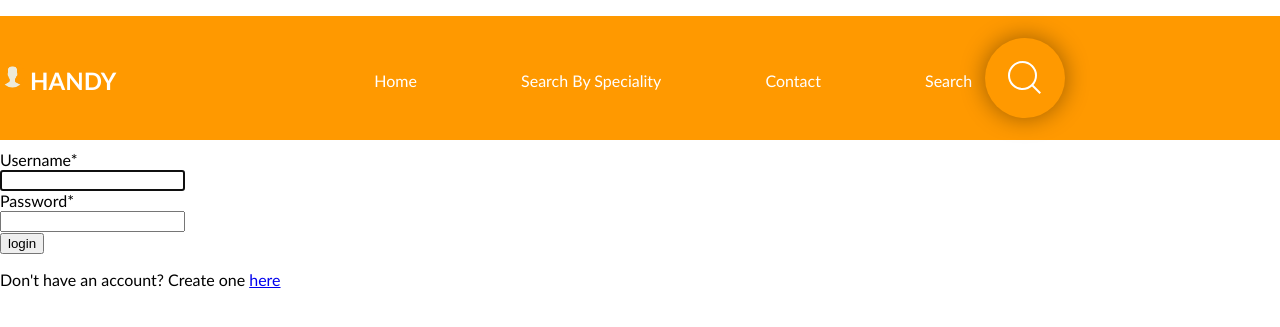
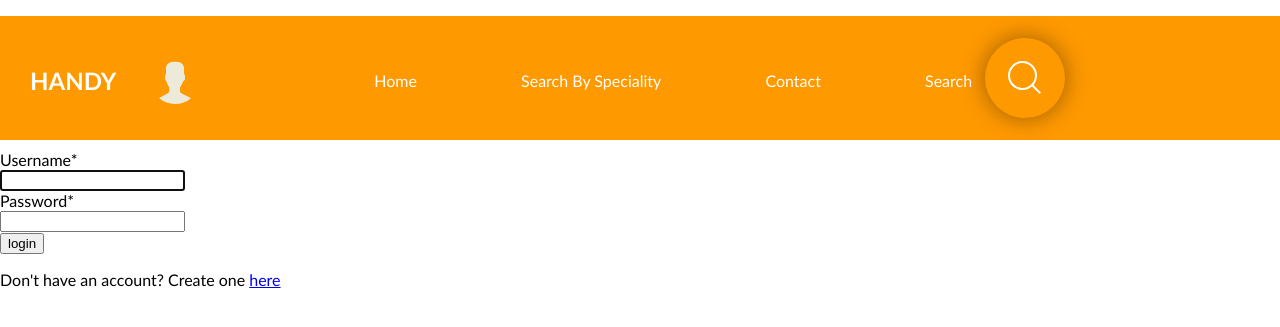
Before and after one commit to JackEshkenazi/Handy-Website, a Django app: page /login/ in a window 1280 px wide. Shown: the top 327 px of the page. Run offline with Django 3.2, Linux system fonts and the light colour scheme; some libraries are stand-ins or nearby versions.

Commit message:
login button

```diff
--- a/static/style.css
+++ b/static/style.css
@@ -216,8 +216,11 @@ body {
 	}
 
 .login{
-	top:50px;
+	top:54px;
 	position: absolute;
+	width: 50px;
+	height: 50px;
+	margin-left:150px;
 }
 
 .login > svg:hover{
--- a/templates/base.html
+++ b/templates/base.html
@@ -47,7 +47,7 @@
 		</li>
 
 		<div class = "login" onclick="location.href='/login';" style="cursor:pointer;">
-			<svg id="icon-nav-account" width="25px" height="50px" viewBox="0 0 100 100">
+			<svg id="icon-nav-account" width="100%" height="100%" viewBox="0 0 100 100">
 				<path d="M35.12 78.4L20.2 86.54a14.14 14.14 0 00-2.39 1.7 50 50 0 0064.2.17 13.57 13.57 0 00-2.63-1.76l-16-8A6.09 6.09 0 0160 73.21v-6.27A23 23 0 0061.55 65a37 37 0 005-10 5 5 0 003.56-4.77v-6.7a5 5 0 00-1.67-3.71v-9.67s2-15-18.4-15-18.43 15-18.43 15v9.67a5 5 0 00-1.67 3.71v6.69a5 5 0 002.31 4.21 33.09 33.09 0 006 12.51v6.12a6.09 6.09 0 01-3.13 5.34z" fill="#edeada"></path>
 				<path d="M50.86 0a50 50 0 00-33 88.22 13 13 0 012.37-1.69l14.89-8.13a6.08 6.08 0 003.17-5.34v-6.12a33.19 33.19 0 01-6-12.51 5 5 0 01-2.31-4.21v-6.69a5 5 0 011.67-3.71v-9.67s-2-15.06 18.4-15.06S68.4 30.15 68.4 30.15v9.67a5 5 0 011.67 3.71v6.69A5 5 0 0166.51 55a36.72 36.72 0 01-5 10c-.55.77-1.06 1.43-1.51 1.94v6.27a6.1 6.1 0 003.37 5.45l16 8A13.06 13.06 0 0182 88.41 50 50 0 0050.86 0z" fill="#ff9900"></path>
 			</svg>
@@ -63,6 +63,7 @@
 
 {% block mainpage %}
 {% endblock %}
+
 </html>
 
 <script type = "text/javascript">
--- a/templates/registration/login.html
+++ b/templates/registration/login.html
@@ -5,7 +5,9 @@
 
 {% block mainpage %}
 
-    <form method = "post" class = "form-group">
+<link href="https://fonts.googleapis.com/css?family=Source+Code+Pro:400,500" rel="stylesheet">
+
+    <form method = "post" class = "form-group" style='align-items:center;'>
         {% csrf_token %}
         {{form|crispy}}
         <button type="submit" class="btn btn_success"> login </button>
```
Also changed, not shown: db.sqlite3.
